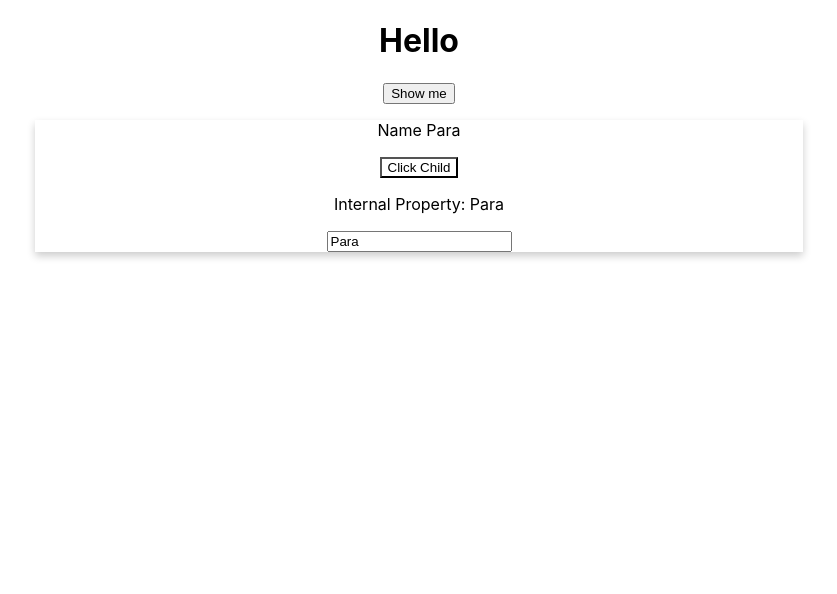
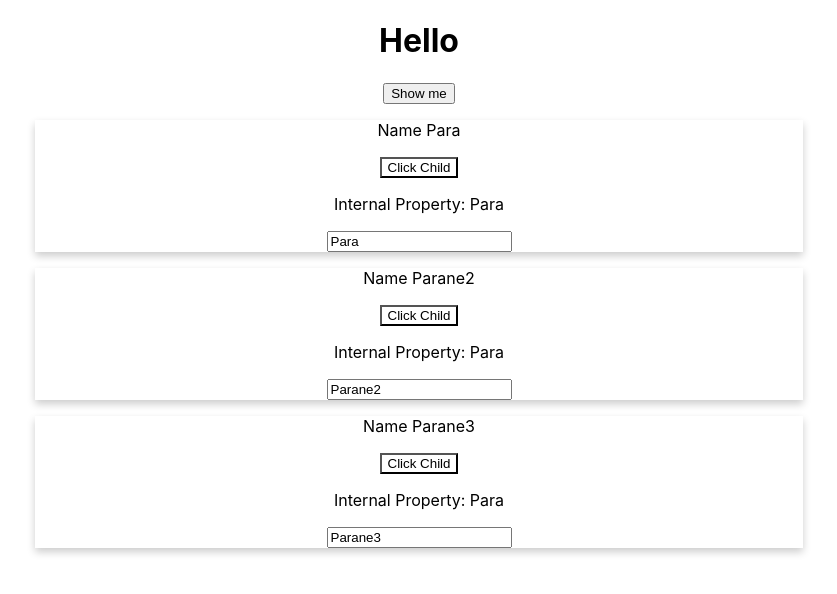
Before and after one commit to parane/LearnReact, a React (Create React App) app: page / in a window 1280 px wide. Shown: the top 594 px of the page, without its empty margins (221-1058 px from the left). Built offline with nearby package versions, Linux system fonts and the light colour scheme.

Commit message:
4.5. Outputting Lists

```diff
--- a/src/App.js
+++ b/src/App.js
@@ -31,7 +31,9 @@ class App  extends Component {
  let person = null;
  if(this.state.showPerson){
    person  = (<div>
-      <Person name={this.state.Person[0].name} changed ={this.nameChangeHandler}/>
+      {this.state.Person.map (person => {return <Person name={person.name} changed ={this.nameChangeHandler}/>;} )
+
+      }
    </div>);
  }
 
```
